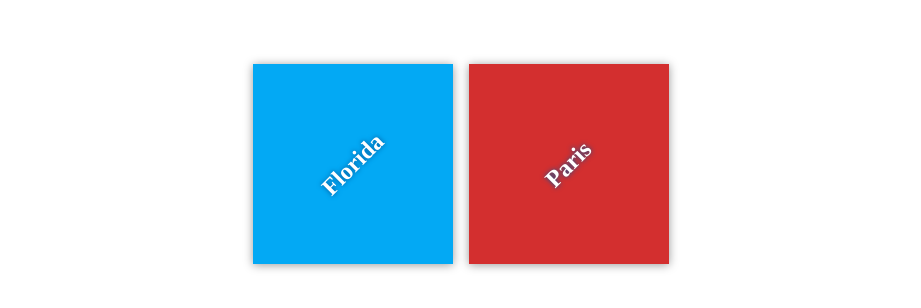
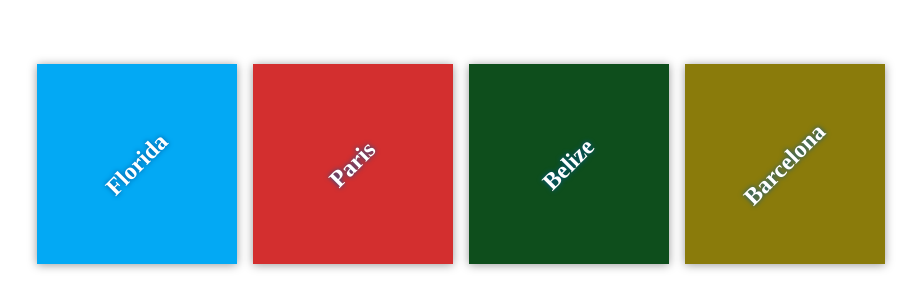
Before and after one commit to Geordous-Huxwell/Movie-Pool, a plain HTML site: page index.html in a window 1280 px wide. Shown: the part 236-544 px from the top of the page, without its empty margins (179-1100 px from the left). Drawn offline with Linux system fonts and the light colour scheme.

Commit message:
added destinations

```diff
--- a/css/style.css
+++ b/css/style.css
@@ -53,3 +53,11 @@ h2 {
 #paris {
     background-color: #d32f2f;
 }
+
+#belize {
+    background-color: #0e4e1c;
+}
+
+#barcelona {
+    background-color: #8a7b0b;
+}
--- a/index.html
+++ b/index.html
@@ -17,6 +17,14 @@
             <div class="destination" id="paris">
                 <h2>Paris</h2>
             </div>
+
+            <div class="destination" id="belize">
+                <h2>Belize</h2>
+            </div>
+
+            <div class="destination" id="barcelona">
+                <h2>Barcelona</h2>
+            </div>
         </div>
     </div>
 
```
